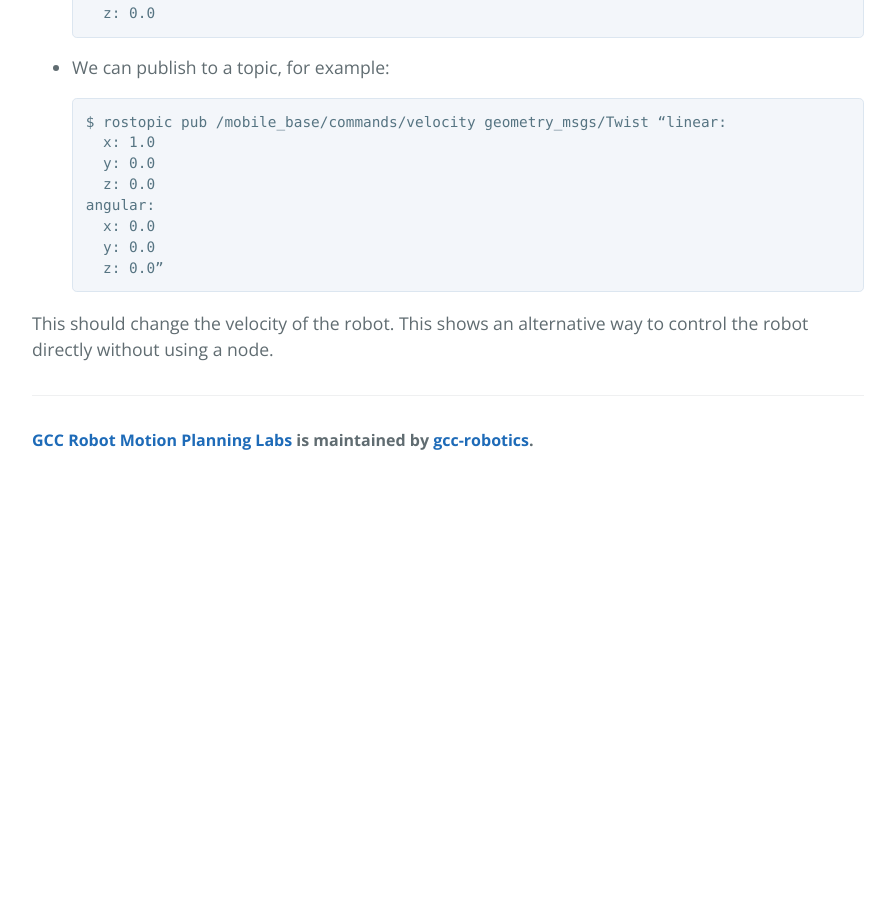
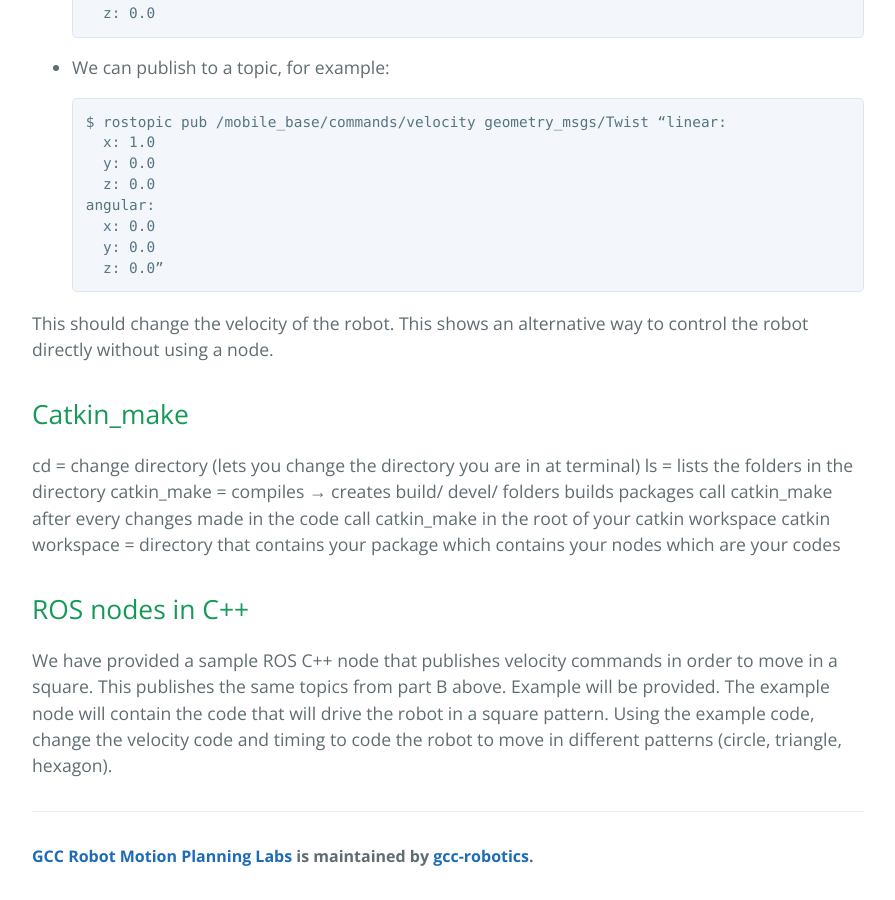
Before and after one commit to gcc-robotics/robot-motion-planning-labs, a Jekyll site: the page built from _posts/2014-06-30-lab2-get-moving.md, in a window 1280 px wide and 900 px high, scrolled down 1746 px. Shown: the whole window, without its empty margins (192-1087 px from the left). Built offline with Jekyll 4.4.1, drawn with Linux system fonts in a browser that asks for light colours; the repository's description, which GitHub fills in, is left out; before the commit the page ends 2230 px from its top, so only the background shows below that.

Commit message:
lab 2 edit

```diff
--- a/_posts/2014-06-30-lab2-get-moving.md
+++ b/_posts/2014-06-30-lab2-get-moving.md
@@ -69,3 +69,22 @@ The rostopic command-line tool displays information about ROS topics. Currently,
         z: 0.0”
 
 This should change the velocity of the robot. This shows an alternative way to control the robot directly without using a node.
+
+Catkin_make
+-----------------
+
+cd = change directory (lets you change the directory you are in at terminal)
+ls = lists the folders in the directory
+catkin_make = compiles → creates build/ devel/ folders
+  builds packages
+  call catkin_make after every changes made in the code
+  call catkin_make in the root of your catkin workspace
+catkin workspace = directory that contains your package which contains your nodes which are your codes
+
+
+ROS nodes in C++
+-----------------
+
+We have provided a sample ROS C++ node that publishes velocity commands in order to move in a square. This publishes the same topics from part B above.
+Example will be provided. The example node will contain the code that will drive the robot in a square pattern.
+Using the example code, change the velocity code and timing to code the robot to move in different patterns (circle, triangle, hexagon).
```
